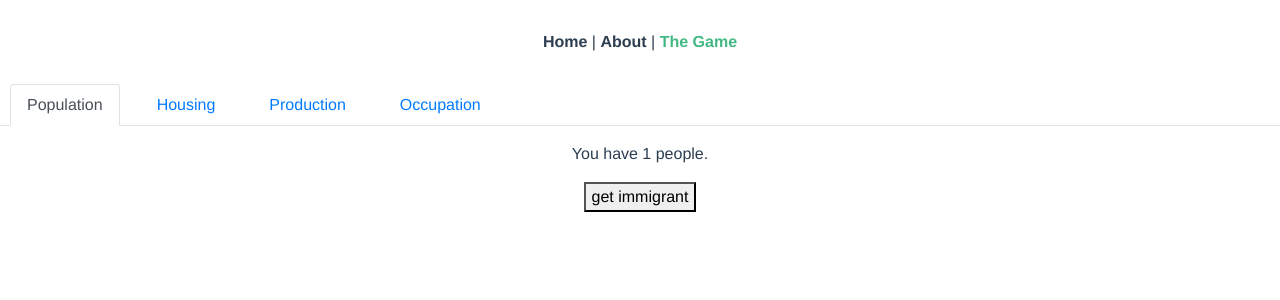
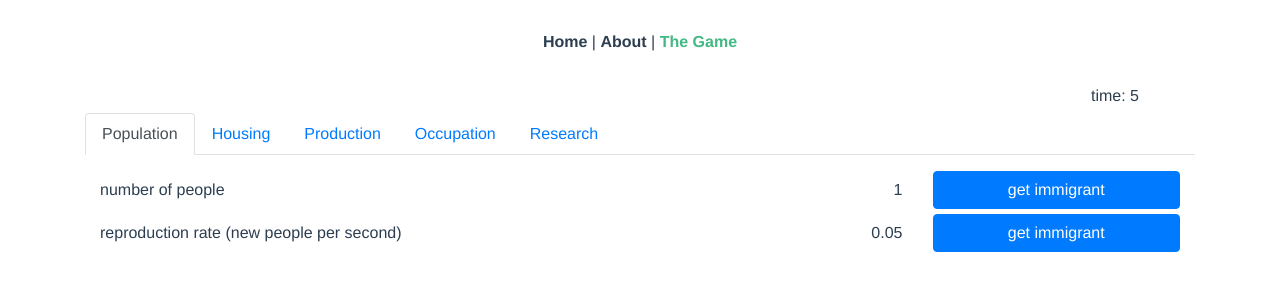
Before and after one commit to Dudy/click-games-humanity-001, a Vue app: page /#/game in a window 1280 px wide. Shown: the top 300 px of the page. Built offline with nearby package versions, Linux system fonts and the light colour scheme.

Commit message:
introducing research

```diff
--- a/package.json
+++ b/package.json
@@ -11,7 +11,7 @@
   },
   "dependencies": {
     "bootstrap": "^4.5.0",
-    "bootstrap-vue": "^2.14.0",
+    "bootstrap-vue": "^2.15.0",
     "core-js": "^3.6.4",
     "execa": "latest",
     "vue": "^2.6.11",
--- a/src/components/Population.vue
+++ b/src/components/Population.vue
@@ -1,8 +1,28 @@
 <template>
-  <div class="population">
-    <p>You have {{ numberOfPeople }} people.</p>
-    <button v-on:click="addPeople(1)">get immigrant</button>
-  </div>
+  <b-container class="population h-100">
+    <b-row>
+      <b-col sm="5" class="align-self-center">
+        <div class="text-left align-middle">number of people</div>
+      </b-col>
+      <b-col sm="4" class="align-self-center">
+        <div class="text-right align-middle">{{ numberOfPeople }}</div>
+      </b-col>
+      <b-col sm="3" class="align-self-center">
+        <b-button block variant="primary" v-on:click="addPeople(1)">get immigrant</b-button>
+      </b-col>
+    </b-row>
+    <b-row>
+      <b-col sm="5" class="align-self-center">
+        <div class="text-left align-middle">reproduction rate (new people per second)</div>
+      </b-col>
+      <b-col sm="4" class="align-self-center">
+        <div class="text-right align-middle">{{ reproductionRate }}</div>
+      </b-col>
+      <b-col sm="3" class="align-self-center">
+        <b-button block variant="primary" v-on:click="addPeople(1)">get immigrant</b-button>
+      </b-col>
+    </b-row>
+  </b-container>
 </template>
 
 <script>
@@ -17,7 +37,8 @@ export default {
     }
   },
   computed: mapState({
-    numberOfPeople: state => state.numberOfPeople
+    numberOfPeople: state => Math.floor(state.numberOfPeople),
+    reproductionRate: state => state.reproductionRate.toFixed(2)
   })
 };
 </script>
--- /dev/null
+++ b/src/components/Research.vue
@@ -0,0 +1,100 @@
+<template>
+  <b-container class="research h-100">
+    <b-row>
+      <b-col sm="5" class="align-self-center">
+        <div class="text-left align-middle">house</div>
+      </b-col>
+      <b-col sm="4" class="align-self-center">
+        <div class="text-left align-middle">type 1</div>
+      </b-col>
+      <b-col sm="3" class="align-self-center">
+        <b-button block variant="outline-success" disabled>research done</b-button>
+      </b-col>
+    </b-row>
+
+    <b-row>
+      <b-col sm="5" class="align-self-center">
+        <div class="text-left align-middle">house</div>
+      </b-col>
+      <b-col sm="3" class="align-self-center">
+        <div class="text-left align-middle">type 2</div>
+      </b-col>
+      <b-col sm="1" class="align-self-center">
+        <b-button block v-b-toggle.collapse-1 variant="info">Info</b-button>
+      </b-col>
+      <b-col sm="3" class="align-self-center">
+        <b-button
+          block
+          variant="primary"
+          v-on:click="research()"
+        >research</b-button>
+      </b-col>
+      <b-col sm="12">
+        <b-collapse id="collapse-1" class="mt-2">
+          <b-card>
+            <ul class="info">
+              <li class="text-left"><BIconCheckSquare style="color: green;"/> house type 1</li>
+              <li class="text-left"><BIconXSquare style="color: red;"/> 3 research points</li>
+            </ul>
+          </b-card>
+        </b-collapse>
+      </b-col>
+    </b-row>
+
+    <b-row>
+      <b-col sm="5" class="align-self-center">
+        <div class="text-left align-middle">house</div>
+      </b-col>
+      <b-col sm="3" class="align-self-center">
+        <div class="text-left align-middle">type 3</div>
+      </b-col>
+      <b-col sm="1" class="align-self-center">
+        <b-button block v-b-toggle.collapse-2 variant="info">Info</b-button>
+      </b-col>
+      <b-col sm="3" class="align-self-center">
+        <b-button
+          block
+          variant="primary"
+          v-on:click="research()"
+          disabled
+        >research</b-button>
+      </b-col>
+      <b-col sm="12">
+        <b-collapse id="collapse-2" class="mt-2">
+          <b-card>
+            <p class="card-text">You need to research house type 2 first.</p>
+          </b-card>
+        </b-collapse>
+      </b-col>
+    </b-row>
+  </b-container>
+</template>
+
+<script>
+import { mapState } from 'vuex';
+import store from '../store/index';
+// import { BIconCheckSquare, BIconXSquare } from 'bootstrap-vue';
+import { BIconXSquare } from 'bootstrap-vue';
+
+export default {
+  name: "Research",
+  components: {
+  //   BIconCheckSquare,
+    BIconXSquare
+  },
+  methods: {
+    research: function() {
+      console.log(store.state.housing);
+    }
+  },
+  computed: mapState({
+    housing: state => state.housing
+  })
+};
+</script>
+
+<style scoped>
+  ul.info {
+    list-style: none
+  }
+</style>
--- a/src/store/index.js
+++ b/src/store/index.js
@@ -6,12 +6,18 @@ Vue.use(Vuex)
 export default new Vuex.Store({
     state: {
         message: null,
+        time: 0,
         numberOfHouses: 1,
-        numberOfPeople: 1,
+        numberOfPeople: 1.0,
         amountOfWood: 0.0,
         costOfHouse: 10,
         numberOfLumberjacks: 0,
-        woodproduction: 0.0
+        woodproduction: 0.0,
+        reproductionRate: 0.05,
+
+        housing: {
+          level: 0
+        }
     },
     mutations: {
         addPeople(state, number) {
@@ -33,7 +39,7 @@ export default new Vuex.Store({
             state.amountOfWood += amount
         },
         addLumberjack(state) {
-            if (state.numberOfLumberjacks < state.numberOfPeople) {
+            if (state.numberOfLumberjacks < Math.floor(state.numberOfPeople)) {
                 state.numberOfLumberjacks += 1
                 state.woodproduction += 0.1
             } else {
@@ -42,6 +48,13 @@ export default new Vuex.Store({
         },
         tick(state) {
             state.amountOfWood += state.woodproduction
+            if (state.numberOfPeople * (1 + state.reproductionRate) <= state.numberOfHouses * 10) {
+              state.numberOfPeople *= 1 + (state.reproductionRate)
+            } else {
+              state.numberOfPeople = state.numberOfHouses * 10
+            }
+            console.log(`you have ${state.numberOfPeople} people`)
+            state.time += 1
         },
         setMessage(state, message) {
             state.message = message
--- a/src/views/Game.vue
+++ b/src/views/Game.vue
@@ -1,6 +1,15 @@
 <template>
   <div class="game">
-    <div>
+    <b-container>
+      <b-row>
+        <b-col sm="10">
+        </b-col>
+        <b-col sm="2">
+          time: {{ time }}
+        </b-col>
+      </b-row>
+    </b-container>
+    <b-container>
       <b-tabs content-class="mt-3">
         <b-tab title="Population" active>
           <Population />
@@ -14,8 +23,11 @@
         <b-tab title="Occupation">
           <Occupation />
         </b-tab>
+        <b-tab title="Research">
+          <Research />
+        </b-tab>
       </b-tabs>
-    </div>
+    </b-container>
     <Message />
   </div>
 </template>
@@ -26,6 +38,8 @@ import Population from "@/components/Population.vue";
 import Housing from "@/components/Housing.vue";
 import Production from "@/components/Production.vue";
 import Occupation from "@/components/Occupation.vue";
+import Research from "@/components/Research.vue";
+import { mapState } from "vuex";
 
 export default {
   name: "Game",
@@ -34,7 +48,8 @@ export default {
     Population,
     Housing,
     Production,
-    Occupation
+    Occupation,
+    Research
   },
   data: function() {
     return {
@@ -48,6 +63,9 @@ export default {
       }, 1000);
     },
   },
+  computed: mapState({
+    time: state => state.time
+  }),
   created() {
     this.initTicker();
   },
@@ -57,19 +75,8 @@ export default {
 };
 </script>
 
-<style lang="scss">
-h3 {
-  margin: 40px 0 0;
-}
-ul {
-  list-style-type: none;
-  padding: 0;
-}
-li {
-  display: inline-block;
-  margin: 0 10px;
-}
-a {
-  color: #42b983;
-}
+<style>
+  div.row {
+    margin-bottom: 5px;
+  }
 </style>
```
Also changed, not shown: 1 other file (tests, documents, lock files or other folders).
